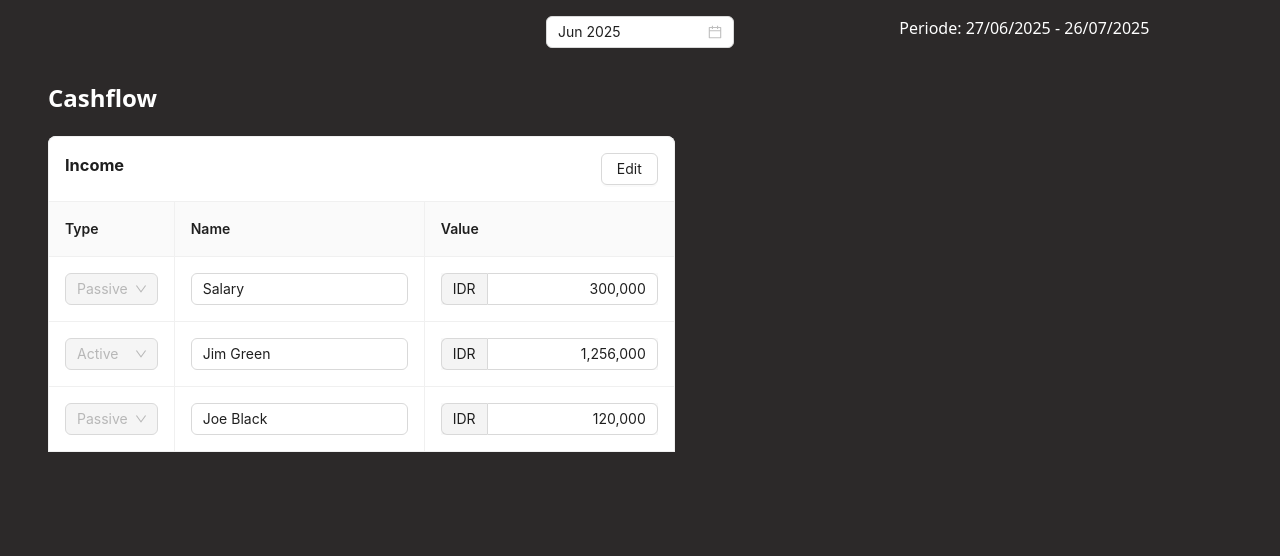
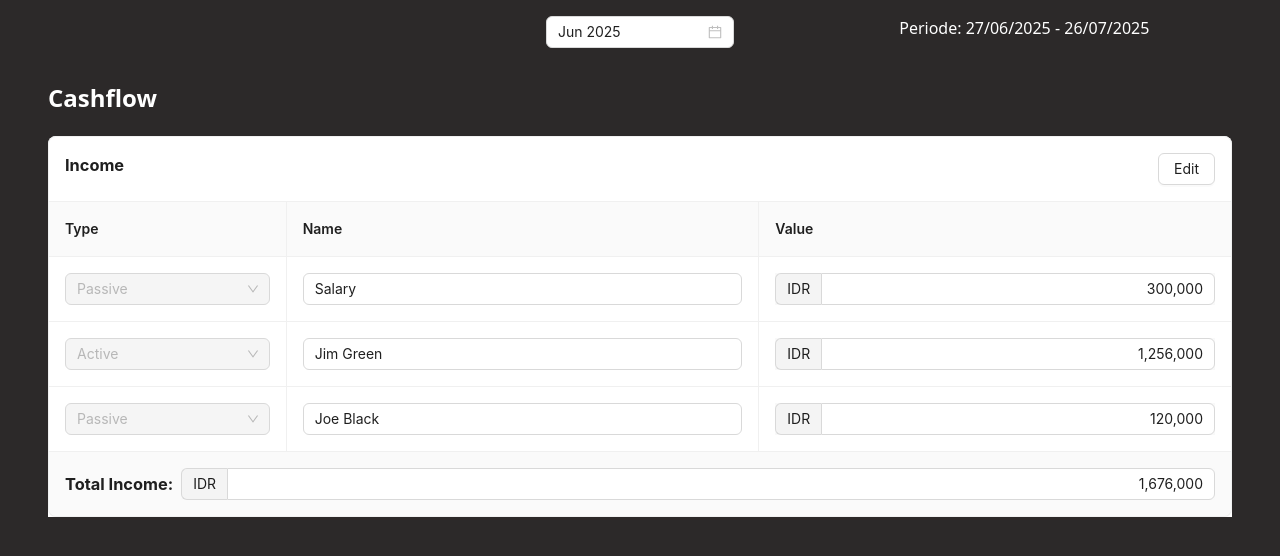
Before and after one commit to fazriegi/money_management-fe, a React (Vite) app: page / in a window 1280 px wide. Shown: the top 556 px of the page. Built offline with nearby package versions, Linux system fonts and the light colour scheme.

Commit message:
refactor: footer in table

```diff
--- a/src/components/Income.jsx
+++ b/src/components/Income.jsx
@@ -30,6 +30,7 @@ const dataIncome = [
 export default function Income() {
   const [isEdit, setIsEdit] = useState(false);
   const [form] = Form.useForm();
+  const [totalIncome, setTotalIncome] = useState(0);
 
   const deleteRow = (key) => {
     const data = form.getFieldValue("income") || [];
@@ -83,10 +84,22 @@ export default function Income() {
 
   useEffect(() => {
     form.setFieldsValue({ income: dataIncome });
+    calculateTotal();
   }, []);
 
+  const calculateTotal = () => {
+    const data = form.getFieldValue("income") || [];
+
+    const total = data.reduce((sum, row) => {
+      const numeric = Number(String(row.value).replace(/[^\d.-]/g, "")) || 0;
+      return sum + numeric;
+    }, 0);
+
+    setTotalIncome(total);
+  };
+
   return (
-    <div>
+    <div style={{ width: "100%" }}>
       <Form form={form} layout="inline">
         <Form.List name="income">
           {(fields, { add, remove }) => {
@@ -95,6 +108,13 @@ export default function Income() {
             return (
               <SimpleTable
                 title="Income"
+                footer={
+                  <InputCurrency
+                    label="Total Income: "
+                    value={totalIncome}
+                    readOnly
+                  />
+                }
                 dataSource={dataList.map((row, idx) => ({
                   ...row,
                   _idx: idx,
@@ -102,6 +122,7 @@ export default function Income() {
                 rowKey="key"
                 bordered
                 extraButton={extraButton}
+                style={{ width: "100%" }}
               >
                 <Column
                   title="Type"
@@ -159,6 +180,7 @@ export default function Income() {
                       <InputCurrency
                         style={{ width: "100%" }}
                         readOnly={!isEdit}
+                        onChange={calculateTotal}
                       />
                     </Form.Item>
                   )}
--- a/src/components/SimpleTable.jsx
+++ b/src/components/SimpleTable.jsx
@@ -3,6 +3,7 @@ import React from "react";
 
 export default function SimpleTable({
   title = "",
+  footer = null,
   style = {},
   dataSource = [],
   extraButton = [],
@@ -31,6 +32,7 @@ export default function SimpleTable({
       pagination={false}
       style={style}
       title={isUseTitle ? renderTitle : undefined}
+      footer={() => footer || undefined}
       {...props}
     >
       {children}
```
